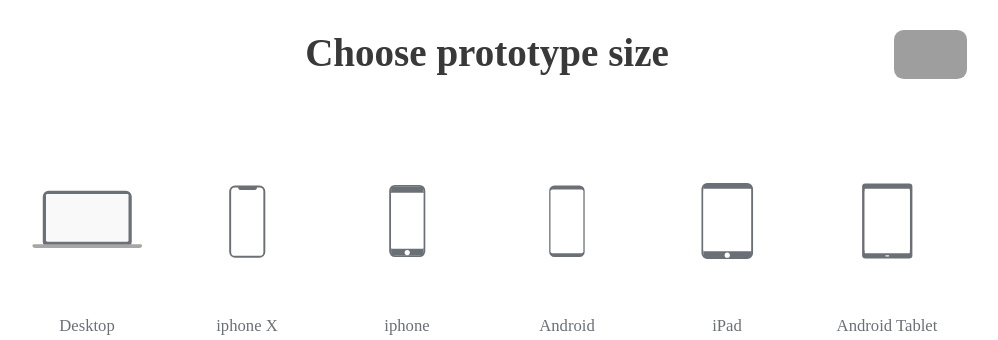
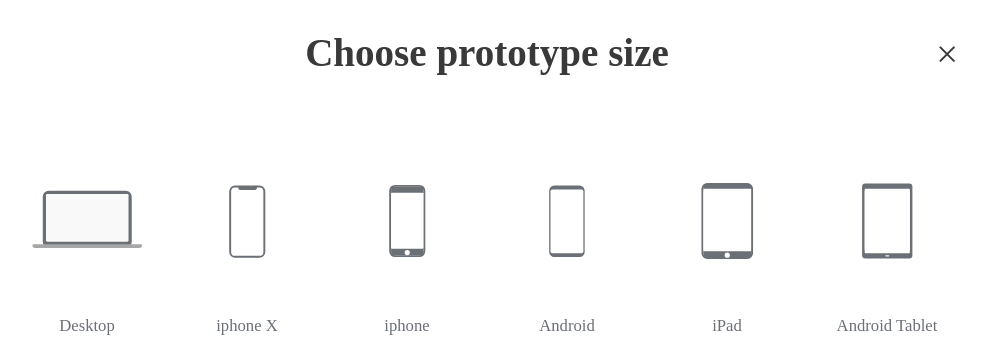
Before and after one commit to kurakoff/lk_sizze, a Django app: page /create_project/ in a window 1280 px wide. Shown: the part 110-450 px from the top of the page, without its empty margins (153-1151 px from the left). Run offline with Django 3.2, Linux system fonts and the light colour scheme; the visitor is signed in with stand-in values (Sample User, id 1); style sheets or scripts are compiled from the project's sources; some libraries are stand-ins or nearby versions; some web fonts are replaced; grey boxes are pictures that could not be loaded.

Commit message:
fix css problem

```diff
--- a/content/static/css/style.scss
+++ b/content/static/css/style.scss
@@ -406,7 +406,7 @@
   width: 50px !important;
   background-color: #fff !important;
   box-shadow: none !important;
-  background-image: url(../img/more-horizontal.svg);
+  background-image: url(../images/more-horizontal.svg);
   background-position: center right;
   background-repeat: no-repeat;
 }
@@ -1344,7 +1344,7 @@
   right: 0px;
   background: #fff;
   box-shadow: none !important;
-  background-image: url(../img/Group%206243.svg);
+  background-image: url(../images/Group6243.svg);
   background-repeat: no-repeat;
   background-position: center right;
 }
```
Also changed, not shown: content/static/images/Group6243.svg (renamed from content/static/images/Group 6243.svg).
